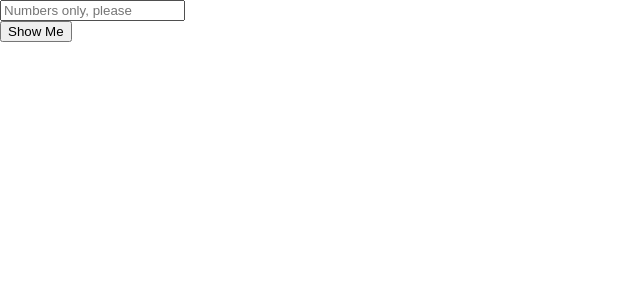
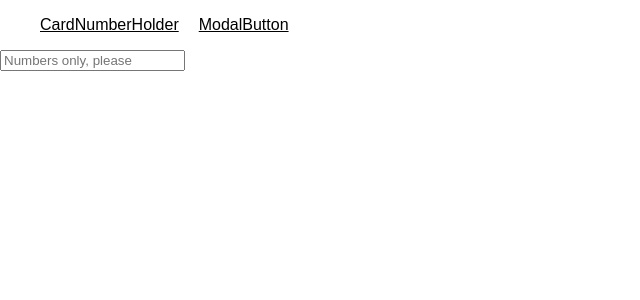
Before and after one commit to dex157/june-loftschool-react-homeworks, a React (Create React App) app: page / in a window 1280 px wide. Shown: the top 300 px of the page, without its empty margins (0-640 px from the left). Built offline with nearby package versions, Linux system fonts and the light colour scheme.

Commit message:
switcher done

```diff
--- a/src/components/App/App.js
+++ b/src/components/App/App.js
@@ -2,15 +2,16 @@ import React, { Fragment, Component } from 'react';
 import './App.css';
 import CardNumberHolder from '../CardNumberHolder/CardNumberHolder';
 import ModalButton from '../ModalButton/ModalButton';
+import Switcher from '../Switcher/Switcher';
 
 class App extends Component {
   render() {
     return (
-      <Fragment>
+      <Switcher>
         <CardNumberHolder />
         <br />
         <ModalButton />
-      </Fragment>
+      </Switcher>
     );
   }
 }
--- a/src/components/Switcher/Switcher.js
+++ b/src/components/Switcher/Switcher.js
@@ -5,8 +5,37 @@ import './Switcher.css';
 // а так же работать с child.type.name и child.type.displayName
 
 class Switcher extends Component {
+  state = {
+    selectedChild: 0
+  };
+  handleChangeChild = event => {
+    this.setState({ selectedChild: event.target.dataset.id });
+  };
   render() {
-    return null;
+    const children = React.Children.toArray(this.props.children);
+    return (
+      <div className="switcher">
+        <ul className="component-list">
+          {React.Children.map(children, (child, index) => {
+            return (
+              <li
+                data-id={index}
+                key={index}
+                className="component-list__name"
+                onClick={this.handleChangeChild}
+              >
+                {child.type.displayName
+                  ? child.type.displayName
+                  : child.type.name}
+              </li>
+            );
+          })}
+        </ul>
+        <div className="component-wrapper">
+          {children[this.state.selectedChild]}
+        </div>
+      </div>
+    );
   }
 }
 
```
